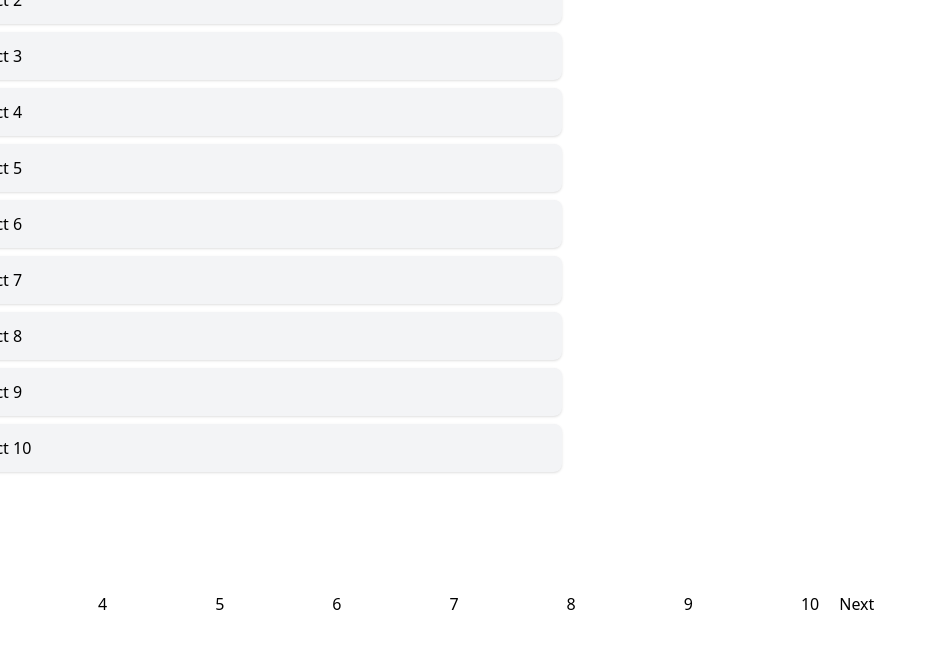
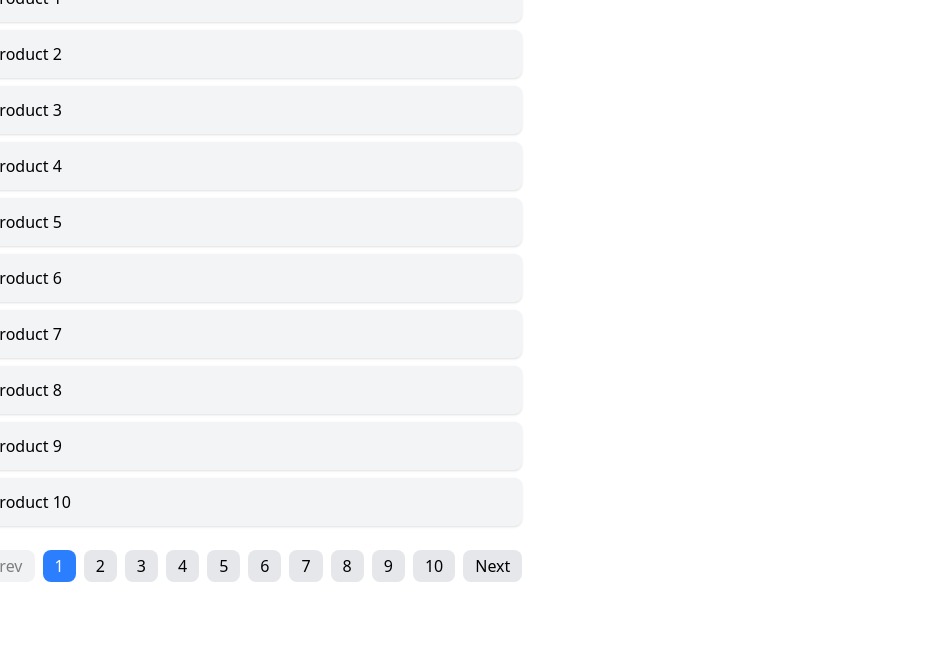
Before and after one commit to Udaybandari/Recap-7, a React (Vite) app: page / in a window 1280 px wide. Shown: the top 648 px of the page, without its empty margins (0-937 px from the left). Built offline with nearby package versions, Linux system fonts and the light colour scheme; no server answers.

Commit message:
updated  Pagination feature

```diff
--- a/src/components/Pagination/index.jsx
+++ b/src/components/Pagination/index.jsx
@@ -1,36 +1,38 @@
-function Pagination({ currentPage, totalPages = 10, onPageChange }) {
-  function generateNoOfPages() {
-    const pages = [];
-
-    for (let i = 1; i <= totalPages; i++) {
-      pages.push(i);
-    }
-
-    return pages;
-  }
+function Pagination({ currentPage, totalPages, onPageChange }) {
+  const pages = Array.from({ length: totalPages }, (_, i) => i + 1);
 
   return (
-    <div className="flex items-center justify-center mt-25">
+    <div className="flex justify-center items-center space-x-2">
+      {/* Prev button */}
       <button
-        onClick={() => onPageChange(currentPage - 1)}
-        className="pagination-btn"
+        onClick={() => onPageChange(Math.max(currentPage - 1, 1))}
         disabled={currentPage === 1}
+        className="px-3 py-1 rounded-lg bg-gray-200 hover:bg-gray-300 disabled:opacity-50"
       >
         Prev
       </button>
-      {generateNoOfPages().map((pageNo) => (
+
+      {/* Page numbers */}
+      {pages.map((page) => (
         <button
-          className={`m-5 ml-22 ${currentPage === pageNo ? 'active' :''}`}
-          key={pageNo}
-          onClick={() => onPageChange(pageNo)}
+          key={page}
+          onClick={() => onPageChange(page)}
+          className={`px-3 py-1 rounded-lg transition
+            ${
+              currentPage === page
+                ? "bg-blue-500 text-white"
+                : "bg-gray-200 hover:bg-gray-300"
+            }`}
         >
-          {pageNo}
+          {page}
         </button>
       ))}
+
+      {/* Next button */}
       <button
-        onClick={() => onPageChange(currentPage + 1)}
-        className="cursor-pointer"
+        onClick={() => onPageChange(Math.min(currentPage + 1, totalPages))}
         disabled={currentPage === totalPages}
+        className="px-3 py-1 rounded-lg bg-gray-200 hover:bg-gray-300 disabled:opacity-50"
       >
         Next
       </button>
```
